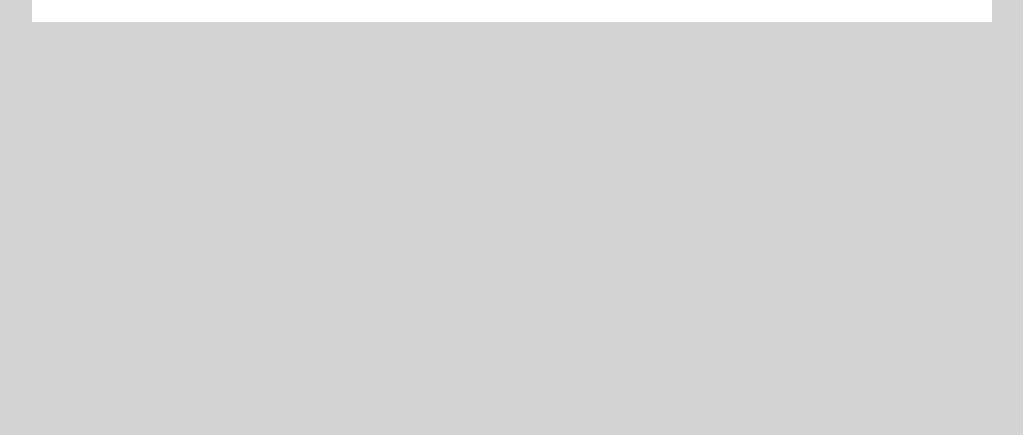
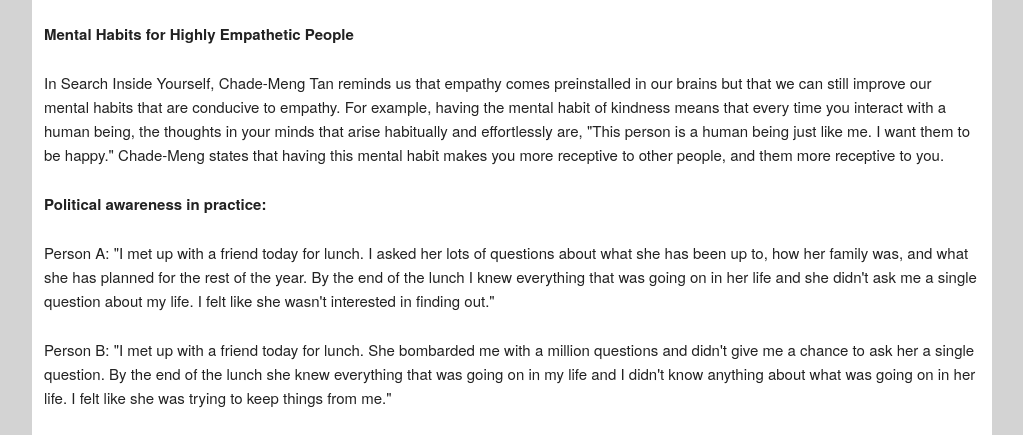
Before and after one commit to natalie-perret/natalie-perret.github.io, a plain HTML site: page blog/c8-connecting.html in a window 1280 px wide. Shown: the part 375-810 px from the top of the page, without its empty margins (128-1151 px from the left). Drawn offline with nearby package versions, Linux system fonts and the light colour scheme.

Commit message:
Add sprint 7 blog content

```diff
--- a/blog/c8-connecting.html
+++ b/blog/c8-connecting.html
@@ -47,8 +47,19 @@
             <p class="title">Cultural blog 9</p>
             <p class="subtitle">Connecting</p>
             <p class="blog-text">
+              <strong>Mental Habits for Highly Empathetic People</strong>
             </p>
             <p class="blog-text">
+              In Search Inside Yourself, Chade-Meng Tan reminds us that empathy comes preinstalled in our brains but that we can still improve our mental habits that are conducive to empathy. For example, having the mental habit of kindness means that every time you interact with a human being, the thoughts in your minds that arise habitually and effortlessly are, "This person is a human being just like me. I want them to be happy." Chade-Meng states that having this mental habit makes you more receptive to other people, and them more receptive to you.
+            </p>
+            <p class="blog-text">
+              <strong>Political awareness in practice:</strong>
+            </p>
+            <p class="blog-text">
+              Person A: "I met up with a friend today for lunch. I asked her lots of questions about what she has been up to, how her family was, and what she has planned for the rest of the year. By the end of the lunch I knew everything that was going on in her life and she didn't ask me a single question about my life. I felt like she wasn't interested in finding out."
+            </p>
+            <p class="blog-text">
+              Person B: "I met up with a friend today for lunch. She bombarded me with a million questions and didn't give me a chance to ask her a single question. By the end of the lunch she knew everything that was going on in my life and I didn't know anything about what was going on in her life. I felt like she was trying to keep things from me."
             </p>
           </div>
         </div>
```
Also changed, not shown: blog/t6-scope.html (+2 -2 lines).
